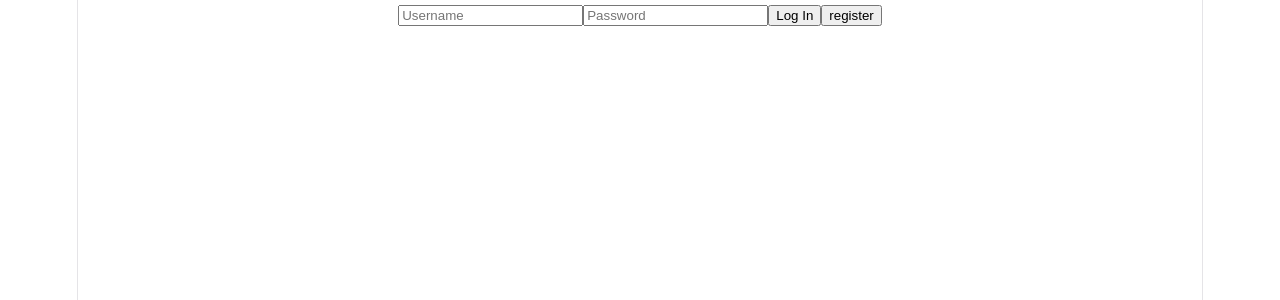
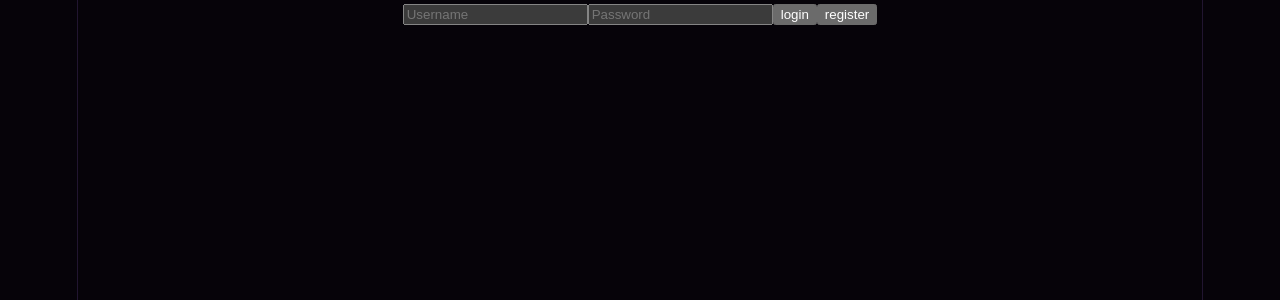
Before and after one commit to MECHERNANE-Rayaine-Karim/leetcode-tracker-ui, a React (Vite) app: page /login in a window 1280 px wide. Shown: the top 300 px of the page. Built offline with nearby package versions, Linux system fonts and the light colour scheme; no server answers.

Commit message:
Apply dark purple theme with Inter font

```diff
--- a/index.html
+++ b/index.html
@@ -5,6 +5,9 @@
     <link rel="icon" type="image/svg+xml" href="/favicon.svg" />
     <meta name="viewport" content="width=device-width, initial-scale=1.0" />
     <title>leetcode-tracker-ui</title>
+    <link rel="preconnect" href="https://fonts.googleapis.com">
+    <link rel="preconnect" href="https://fonts.gstatic.com" crossorigin>
+    <link href="https://fonts.googleapis.com/css2?family=Inter:wght@400;500;600;700&display=swap" rel="stylesheet">
   </head>
   <body>
     <div id="root"></div>
--- a/src/LoginForm.tsx
+++ b/src/LoginForm.tsx
@@ -47,7 +47,7 @@ function LoginForm() {
         value={password}
         onChange={(e) => setPassword(e.target.value)}
       />
-      <button type="submit">Log In</button>
+      <button type="submit">login</button>
       <button type="button" onClick={register}>register</button>
       {error && <p style={{ color: "red" }}>{error}</p>}
     </form>
--- a/src/index.css
+++ b/src/index.css
@@ -1,23 +1,23 @@
 :root {
-  --text: #6b6375;
-  --text-h: #08060d;
-  --bg: #fff;
-  --border: #e5e4e7;
-  --code-bg: #f4f3ec;
-  --accent: #aa3bff;
-  --accent-bg: rgba(170, 59, 255, 0.1);
-  --accent-border: rgba(170, 59, 255, 0.5);
-  --social-bg: rgba(244, 243, 236, 0.5);
+  --text: #9483ab;
+  --text-h: #e8dcf5;
+  --bg: #060309;
+  --border: #211530;
+  --code-bg: #0d0714;
+  --accent: #b968ff;
+  --accent-bg: rgba(185, 104, 255, 0.15);
+  --accent-border: rgba(185, 104, 255, 0.5);
+  --social-bg: rgba(13, 7, 20, 0.5);
   --shadow:
-    rgba(0, 0, 0, 0.1) 0 10px 15px -3px, rgba(0, 0, 0, 0.05) 0 4px 6px -2px;
+    rgba(0, 0, 0, 0.7) 0 10px 15px -3px, rgba(0, 0, 0, 0.5) 0 4px 6px -2px;
 
-  --sans: system-ui, 'Segoe UI', Roboto, sans-serif;
-  --heading: system-ui, 'Segoe UI', Roboto, sans-serif;
+  --sans: 'Inter', system-ui, 'Segoe UI', Roboto, sans-serif;
+  --heading: 'Inter', system-ui, 'Segoe UI', Roboto, sans-serif;
   --mono: ui-monospace, Consolas, monospace;
 
   font: 18px/145% var(--sans);
   letter-spacing: 0.18px;
-  color-scheme: light dark;
+  color-scheme: dark;
   color: var(--text);
   background: var(--bg);
   font-synthesis: none;
@@ -30,25 +30,7 @@
   }
 }
 
-@media (prefers-color-scheme: dark) {
-  :root {
-    --text: #9ca3af;
-    --text-h: #f3f4f6;
-    --bg: #16171d;
-    --border: #2e303a;
-    --code-bg: #1f2028;
-    --accent: #c084fc;
-    --accent-bg: rgba(192, 132, 252, 0.15);
-    --accent-border: rgba(192, 132, 252, 0.5);
-    --social-bg: rgba(47, 48, 58, 0.5);
-    --shadow:
-      rgba(0, 0, 0, 0.4) 0 10px 15px -3px, rgba(0, 0, 0, 0.25) 0 4px 6px -2px;
-  }
 
-  #social .button-icon {
-    filter: invert(1) brightness(2);
-  }
-}
 
 #root {
   width: 1126px;
```
